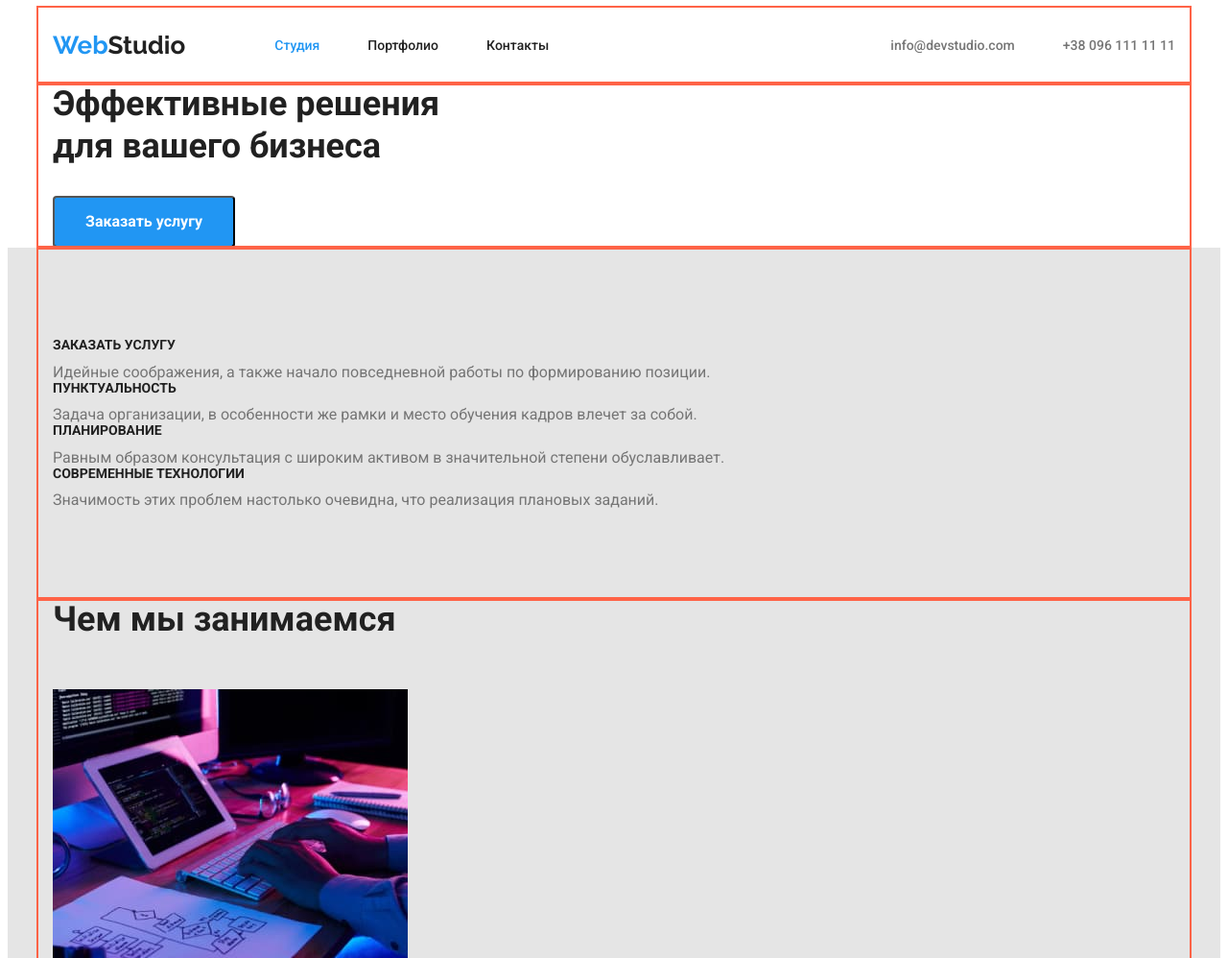
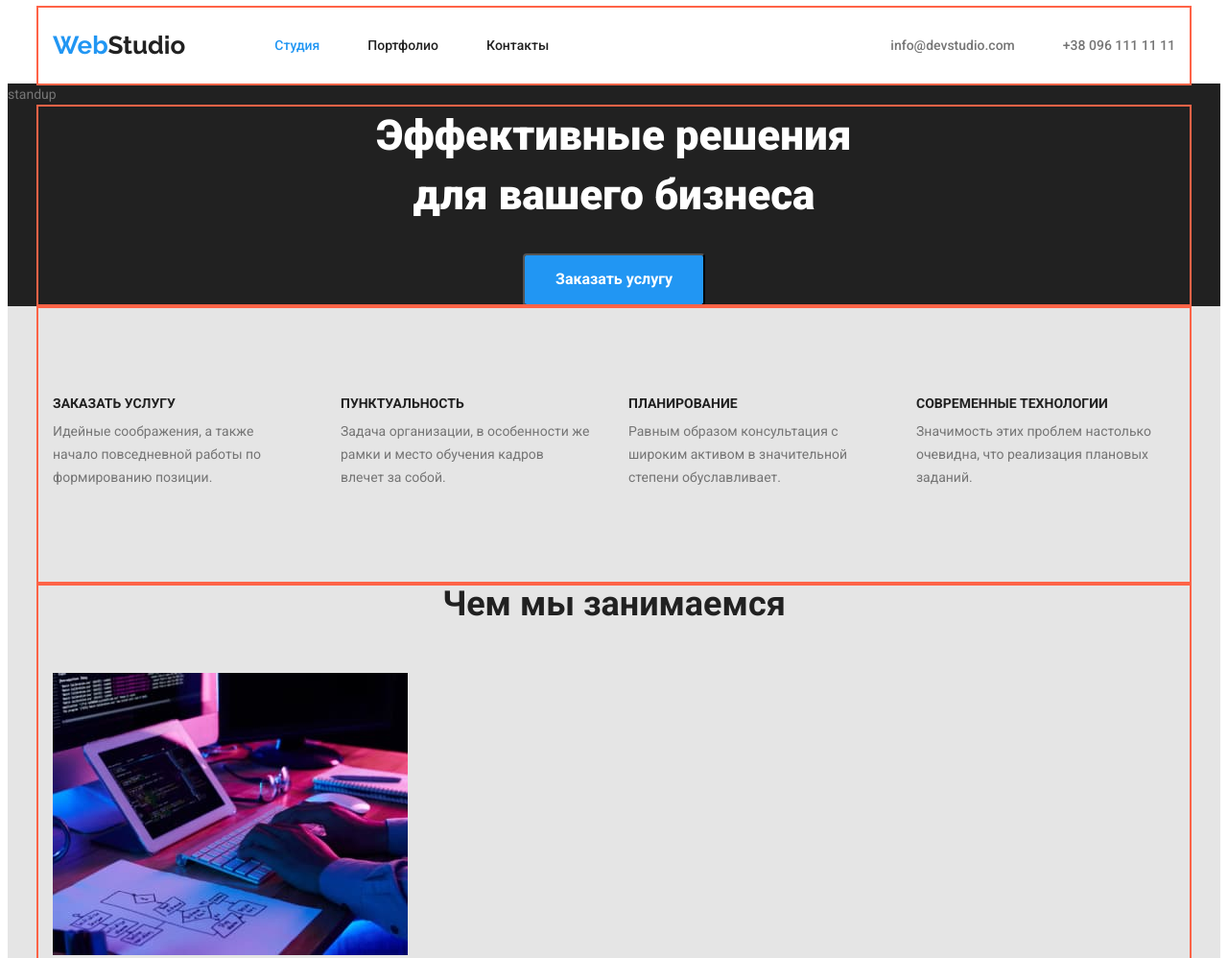
Before and after one commit to VsevolodZharkov/goit-markup-hw-03, a plain HTML site: page index.html in a window 1280 px wide. Shown: the top 998 px of the page at 96% size. Drawn offline with Linux system fonts and the light colour scheme.

Commit message:
2 секция готова

```diff
--- a/css/styles.css
+++ b/css/styles.css
@@ -31,6 +31,10 @@ body {
 .auth-nav {
     margin: 0;
     padding: 0;
+}
+.point .texticon{
+    padding: 0;
+    margin: 0;
 }
 /* шапка страницы*/
 .logo {
@@ -122,27 +126,31 @@ body {
 
 /* цвет страницы*/
 .title.uppercase {
+    font-weight: 700;
+    font-size: 14px;
+    line-height: 1.1;
+    color: var(--text-color-zag);
     margin: 0;
     margin-bottom: 10px;
     padding: 0;
-text-transform: uppercase;
+    text-transform: uppercase;
 }
+
 .section .section-zag {
     color: var(--text-color-zag);
     font-weight: 700;
     font-size: 36px;
     line-height: 1.2;
 }
-.containersbox .section.clients {
+.section.clients .containersbox {
     text-align: center;
 }
 
-.clients > .section-zag {
+.clients .containersbox .section-zag {
     color: var(--background-color);
     font-weight: 900;
     font-size: 44px;
     line-height: 1.4;
-    background-color: var(--text-color-zag);
 }
 .feature-list .title {
     color: var(--text-color-zag);
@@ -155,6 +163,9 @@ text-transform: uppercase;
     font-weight: 400;
     font-size: 16px;
     line-height: 1.9;
+}
+.section.clients {
+    background-color:var(--text-color-zag);
 }
 .wite {
     background-color: var(--fon-background-color);
@@ -199,15 +210,13 @@ text-transform: uppercase;
     font-size: 16px;
     line-height: 1.2;
 }
-.point > .texticon {
-    padding: 0;
-    margin: 0;
-
-
+.point .texticon {
     color: var(--primary-text-color);
     font-weight: 400;
-    font-size: 16px;
-    line-height: 1.2;
+    font-size: 14px;
+    line-height: 1.7;
+    text-align: left;
+
 }
 /* кнопки*/
 .button {
@@ -310,9 +319,11 @@ text-transform: uppercase;
 
     outline: 2px solid tomato;
 }
+
 .section.clients  .containersbox .section-zag {
     margin: 0px 0px 30px 0px;
     padding: 0;
+
 }
 /*.containersbox .section.clients .button.edit {
 
@@ -344,6 +355,7 @@ text-transform: uppercase;
 .section.wite.two .containersbox .section-zag.tom {
     margin-top: 0;
     margin-bottom: 50px;
+    text-align: center;
 }
 .section.grey .containersbox {
     padding-top: 94px;
@@ -377,3 +389,24 @@ text-transform: uppercase;
     padding-top: 94px;
     padding-bottom: 94px;
 }
+/*контейнер белый первый*/
+
+.section.wite.one .containersbox .feature-listread {
+    display: flex;
+}
+.feature-listread {
+    margin-top: 0;
+    margin-bottom: 0;
+    padding-left: 0;
+}
+.point.standup {
+    height: 101px;
+    width: calc((100% - 90px) / 4);
+    margin-right: 30px;
+}
+.point.standup:nth-child(4n){
+    margin-right: 0;
+}
+.section.wite.two .containersbox .feature-list.tolk .point.gopro {
+
+}
--- a/index.html
+++ b/index.html
@@ -28,7 +28,7 @@
         </div>
     </header>
     <main>
-        <section class="section clients">
+        <section class="section clients"> standup
             <div class="containersbox">
                 <h1 class="section-zag">Эффективные решения<br> для вашего бизнеса</h1>
                 <button type="button" class="button edit">Заказать услугу</button>
@@ -37,23 +37,23 @@
         <section class="section wite one">
             <div class="containersbox">
                 <!--<h2 class="section-zag">Чем мы хороши для вас</h2>-->
-                <ul class="feature-list">
-                    <li class="point">
+                <ul class="feature-listread">
+                    <li class="point standup">
                         <h3 class="title uppercase">Заказать услугу</h3>
-                        <p class="texticon">Идейные соображения, а также начало повседневной работы по формированию позиции.</p>
+                        <p class="texticon">Идейные соображения, а также<br> начало повседневной работы по формированию позиции.</p>
                     </li>
 
-                    <li class="point">
+                    <li class="point standup">
                         <h3 class="title uppercase">Пунктуальность</h3>
-                        <p class="texticon">Задача организации, в особенности же рамки и место обучения кадров влечет за собой.</p>
+                        <p class="texticon">Задача организации, в особенности же рамки и место обучения кадров<br> влечет за собой.</p>
                     </li>
 
-                    <li class="point">
+                    <li class="point standup">
                         <h3 class="title uppercase">Планирование</h3>
                         <p class="texticon">Равным образом консультация с широким активом в значительной степени обуславливает.</p>
                     </li>
 
-                    <li class="point">
+                    <li class="point standup">
                         <h3 class="title uppercase">Современные технологии</h3>
                         <p class="texticon one">Значимость этих проблем настолько очевидна, что реализация плановых заданий.</p>
                     </li>
@@ -62,15 +62,15 @@
         </section>
         <section class="section wite two">
             <div class="containersbox">
-                <ul class="feature-list">
+                <ul class="feature-list tolk">
                     <h2 class="section-zag tom">Чем мы занимаемся</h2>
-                <li class="point">
+                    <li class="point gopro">
                        <img src="./images/img1.jpg" alt="написание кода" width="370">
                     </li>
-                <li class="point">
+                    <li class="point gopro">
                         <img src="./images/img2.jpg" alt="оформление проекта" width="370">
                     </li>
-                <li class="point">
+                    <li class="point gopro    ">
                         <img src="./images/img3.jpg" alt="цветовая палитра" width="370">
                     </li>
                 </ul>
```
Lines whose indentation alone changed are shown as unchanged.
